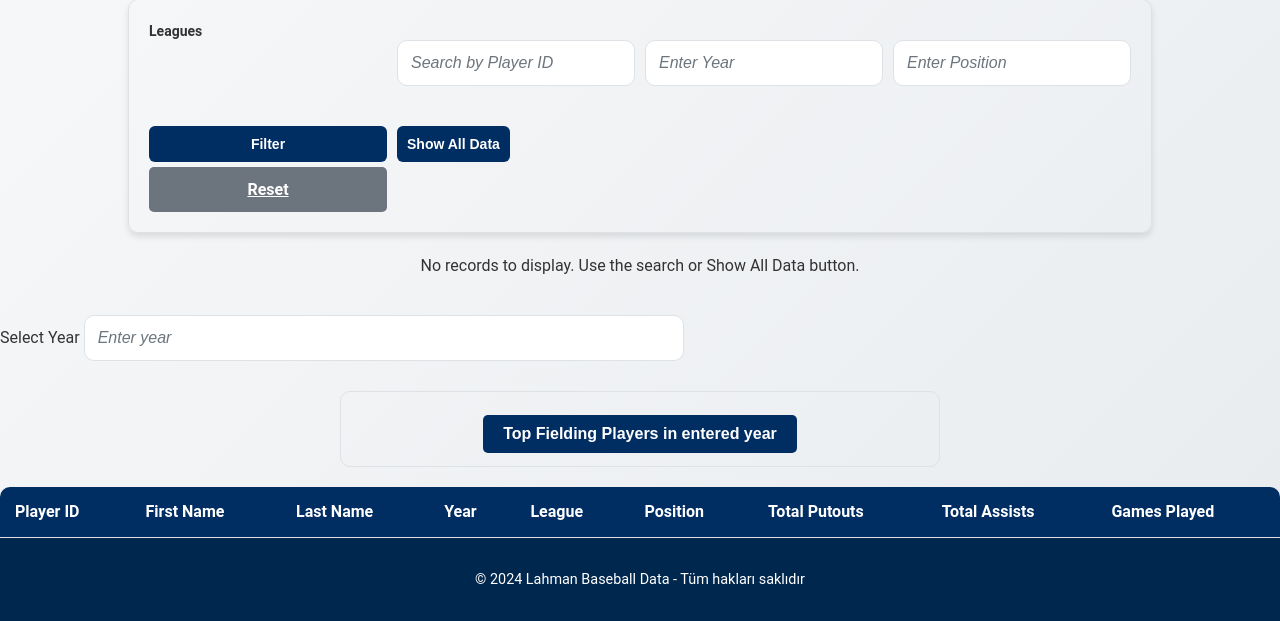
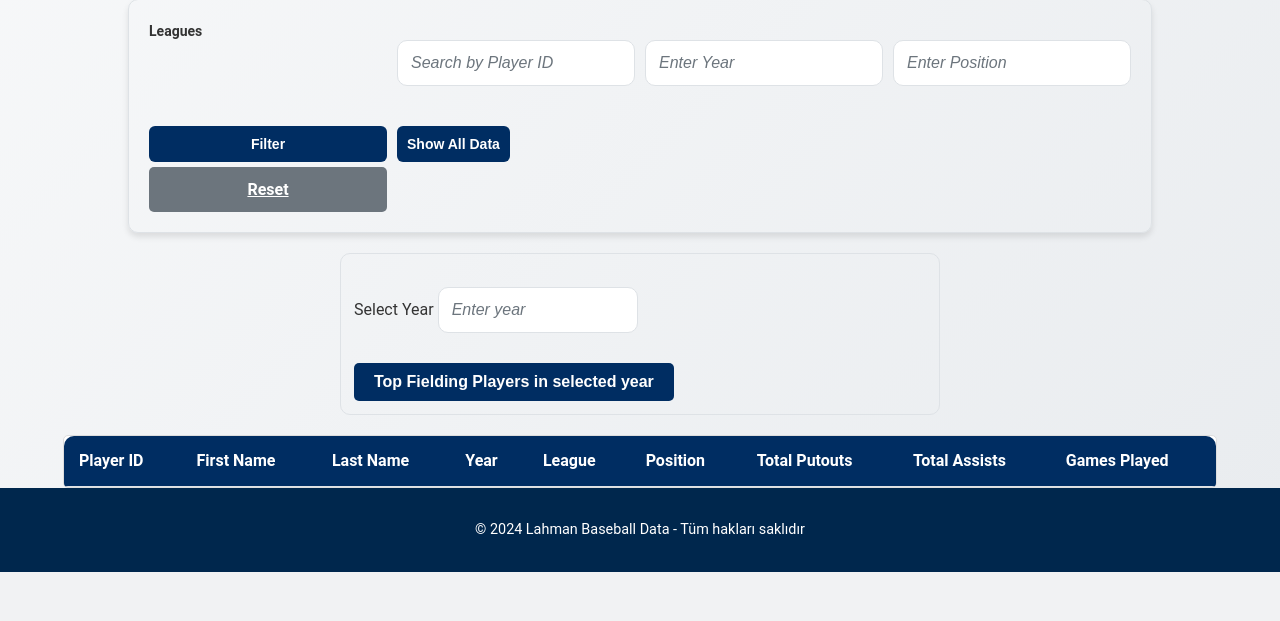
Before and after one commit to CommitCrewDB/CommitCrew, a Flask app: page /fielding in a window 1280 px wide. Shown: the part 273-894 px from the top of the page. After the commit the page ends 845 px from the top, so only its background shows below. Run offline with Flask 3, Linux system fonts and the light colour scheme; data that the repository does not hold is empty.

Commit message:
Fix year input and Top Fielding Players button in fielding page

```diff
--- a/app/templates/fielding.html
+++ b/app/templates/fielding.html
@@ -142,7 +142,7 @@ Fielding
         </table>
     </div>
 {% else %}
-    <p class="text-center">No records to display. Use the search or Show All Data button.</p>
+    <p class="text-center"></p>
 {% endif %}
 {% with messages = get_flashed_messages(with_categories=true) %}
   {% if messages %}
@@ -155,27 +155,26 @@ Fielding
 {% endwith %}
 
 
-<div class="form-group">
-    <label for="year">Select Year</label>
+<div class="form-group d-flex align-items-center">
+    <form method="GET" action="{{ url_for('fielding_page') }}" class="d-flex align-items-center">
+        <label for="year" class="mr-2">Select Year</label>
         <input
             type="number"
             name="year"
             id="year"
-        class="form-control"
+            class="form-control mr-3"
             placeholder="Enter year"
             value="{{ request.args.get('year', '') }}"
+            style="max-width: 200px;"
         />
-    <!-- Button to Fetch Top Fielding Players -->
-    <div>
-        <form method="GET" action="{{ url_for('fielding_page') }}" style="text-align: center; margin-top: 10px;">
         <input type="hidden" name="action" value="view_top_players">
-            <input type="hidden" id="hidden-year" name="year" value="{{ request.args.get('year', '') }}">
-            <button type="submit" class="btn btn-primary btn-sm">
-                Top Fielding Players in entered year
+        <button type="submit" class="btn btn-primary">
+            Top Fielding Players in selected year
         </button>
     </form>
 </div>
-</div>
+
+
 
 <!-- JavaScript to Sync Year Input -->
 <script>
@@ -185,7 +184,9 @@ Fielding
 </script>
 
 <!-- Table for Top Fielding Players -->
-<table class="table table-bordered table-striped">
+<div class="scrollable-table">
+    <table class="table table-striped">
+
         <thead>
             <tr>
                 <th>Player ID</th>
@@ -215,6 +216,7 @@ Fielding
             {% endfor %}
         </tbody>
     </table>
+</div>
 
 
 
--- a/app/views.py
+++ b/app/views.py
@@ -123,26 +123,23 @@ def fielding_page():
     league = request.args.getlist("league")
     year = request.args.get("year", "")
     position = request.args.get("position", "")
-    action = request.args.get("action")
-    top_fielding_players = Fielding.get_top_fielding_players(year)
-
+    action = request.args.get("action", "")
 
     leagues = Teams.get_all_leagues()
     fielding_records = []
     top_fielding_players = []
 
-    if action == "view_top_players":
-        # Fetch top fielding players for the given year
+    if action == "view_all_data":
+        fielding_records = Fielding.get_all_fielding()
+    elif action == "view_top_players":
         top_fielding_players = Fielding.get_top_fielding_players(year)
-
-    if league or player_id or year or position:
+    elif player_id or league or year or position:
         fielding_records = Fielding.filter_fielding(
             leagues=league,
             player_id=player_id,
             year=year,
             position=position
         )
-
 
     return render_template(
         "fielding.html",
@@ -151,7 +148,7 @@ def fielding_page():
         player_id=player_id,
         year=year,
         position=position,
-        top_fielding_players=top_fielding_players,
+        top_fielding_players=top_fielding_players
     )
 
 def add_fielding_page():
```
Lines whose indentation alone changed are shown as unchanged.
